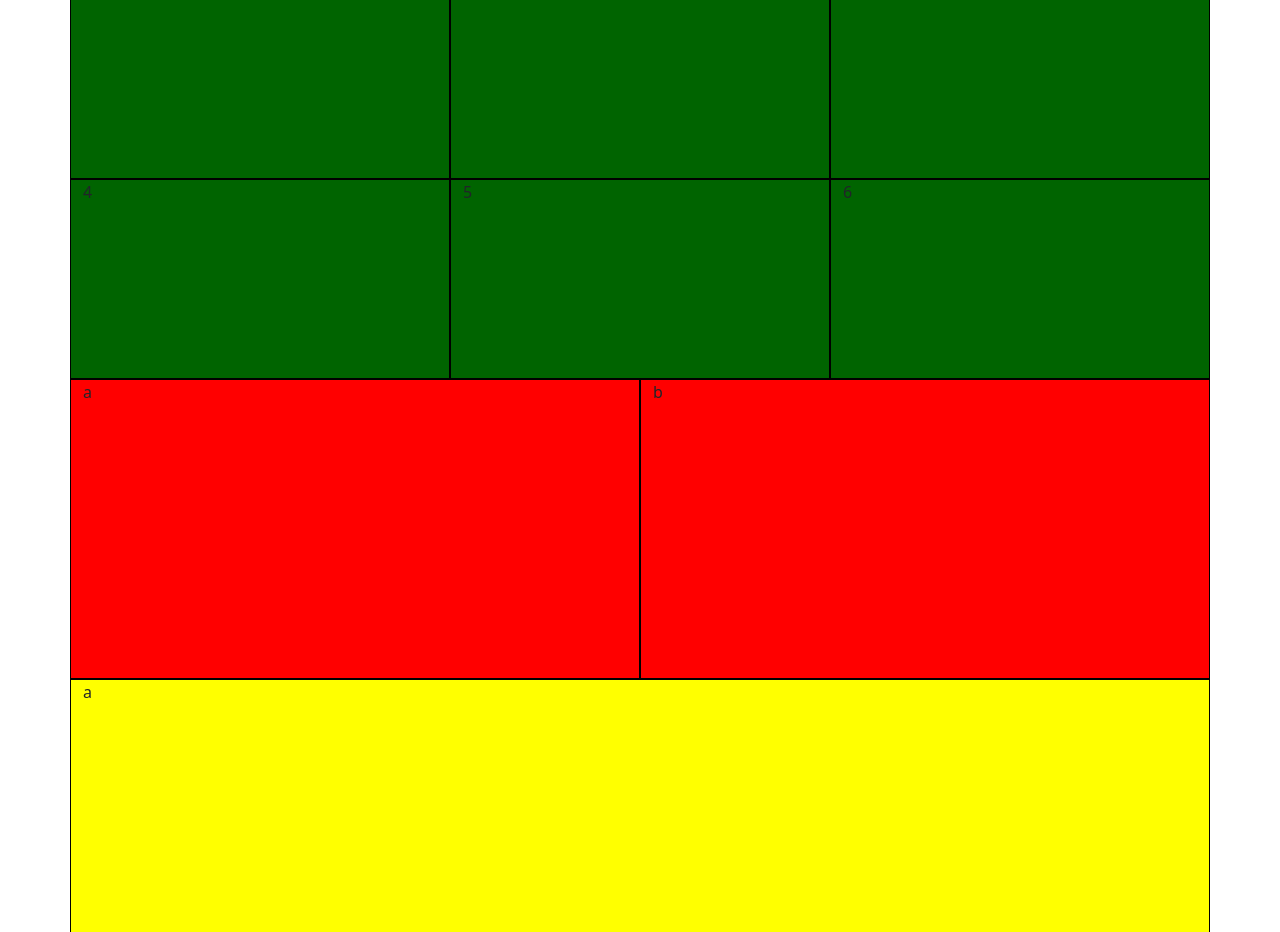
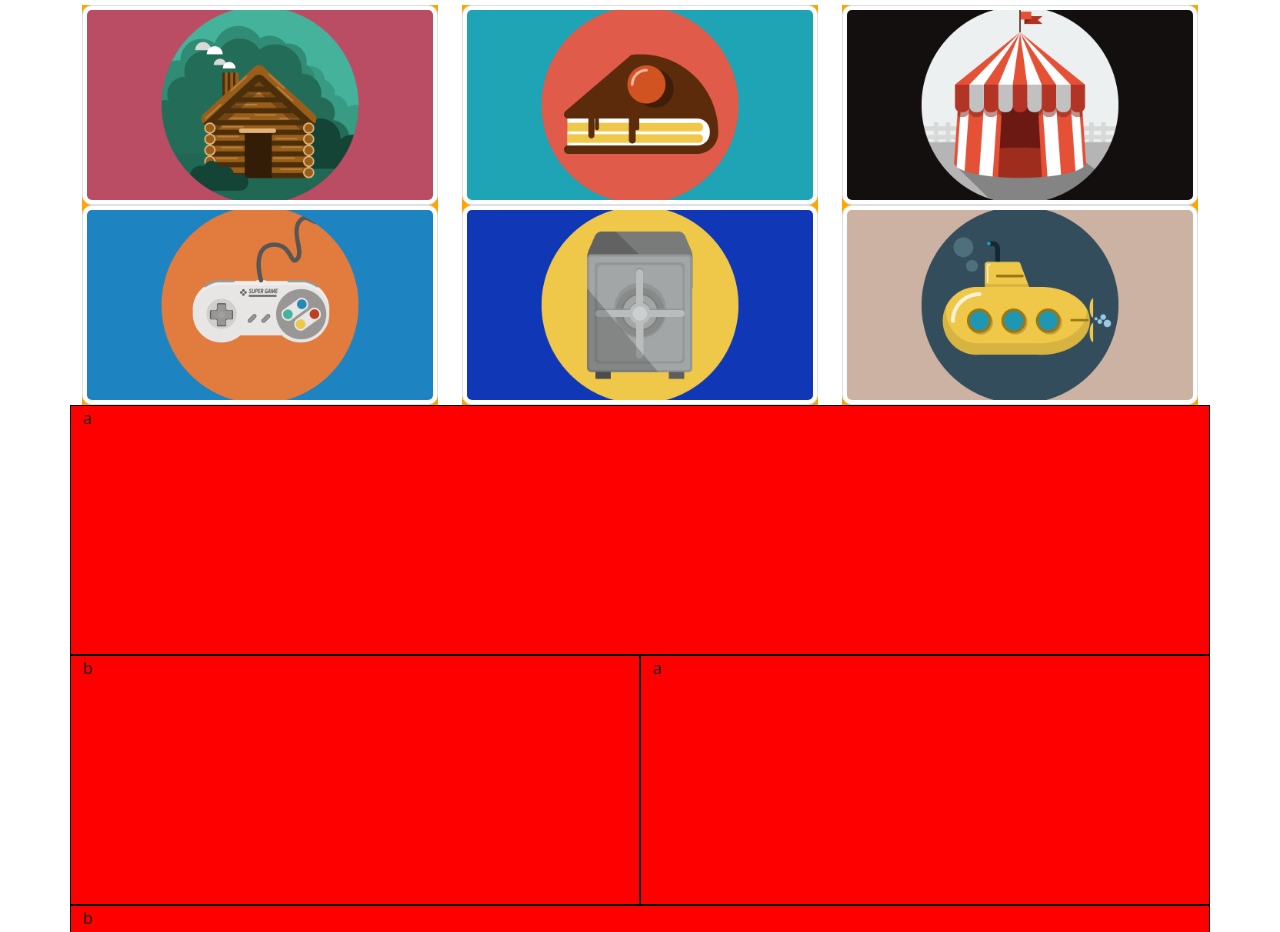
Before and after one commit to Jacopofede89/html-css-bootstrap-freelancer, a plain HTML site: page index.html in a window 1280 px wide. Shown: the part 477-1409 px from the top of the page. Drawn offline with nearby package versions, Linux system fonts and the light colour scheme.

Commit message:
sviluppo

```diff
--- a/index.html
+++ b/index.html
@@ -5,6 +5,7 @@
     <meta http-equiv="X-UA-Compatible" content="IE=edge">
     <meta name="viewport" content="width=device-width, initial-scale=1.0">
     <link rel="stylesheet" href="style.css">
+    <link rel="stylesheet" href="https://cdnjs.cloudflare.com/ajax/libs/font-awesome/5.15.4/css/all.min.css">
     <link href="https://cdn.jsdelivr.net/npm/bootstrap@5.1.3/dist/css/bootstrap.min.css" rel="stylesheet" integrity="sha384-1BmE4kWBq78iYhFldvKuhfTAU6auU8tT94WrHftjDbrCEXSU1oBoqyl2QvZ6jIW3" crossorigin="anonymous">
     <title>Document</title>
 </head>
@@ -24,22 +25,55 @@
 
     <div class="container" id="portfolio">
         <div class="row">
-            <h1>Portfolio</h1>
+            <h1>PORTFOLIO</h1>
+            <h2><i class="fas fa-star"></i></h2>
         </div>
         <div class="row">
-            <div class="col-sm-12 col-md-6 col-lg-4">1</div>
-            <div class="col-sm-12 col-md-6 col-lg-4">2</div>
-            <div class="col-sm-12 col-md-6 col-lg-4">3</div>
-            <div class="col-sm-12 col-md-6 col-lg-4">4</div>
-            <div class="col-sm-12 col-md-6 col-lg-4">5</div>
-            <div class="col-sm-12 col-md-6 col-lg-4">6</div>
+            <div class="col-sm-12 col-md-6 col-lg-4">
+                <div class="contenuto">
+                    <img src="img/cabin.png" class="img-thumbnail" alt="...">
+                </div>
+            </div>
+            <div class="col-sm-12 col-md-6 col-lg-4">
+                <div class="contenuto">
+                    <img src="img/cake.png" class="img-thumbnail" alt="...">
+
+                </div>
+            </div>
+            <div class="col-sm-12 col-md-6 col-lg-4">
+                <div class="contenuto">
+                    <img src="img/circus.png" class="img-thumbnail" alt="...">
+
+                </div>
+            </div>
+            <div class="col-sm-12 col-md-6 col-lg-4">
+                <div class="contenuto">
+                    <img src="img/game.png" class="img-thumbnail" alt="...">
+
+                </div>
+            </div>
+            <div class="col-sm-12 col-md-6 col-lg-4">
+                <div class="contenuto">
+                    <img src="img/safe.png" class="img-thumbnail" alt="...">
+
+                </div>
+            </div>
+            <div class="col-sm-12 col-md-6 col-lg-4">
+                <div class="contenuto">
+                    <img src="img/submarine.png" class="img-thumbnail" alt="...">
+
+                </div>
+            </div>
         </div>
 
     </div>
     <div class="container" id="about">
+
         <div class="row">
-            <div class="col-sm-6 col-md-6 col-lg-6">a</div>
-            <div class="col-sm-6 col-md-6 col-lg-6">b</div>
+            <div class="col-sm-12 col-md-12 col-lg-12">a</div>
+            <div class="col-sm-12 col-md-6 col-lg-6">b</div>
+            <div class="col-sm-12 col-md-6 col-lg-6">a</div>
+            <div class="col-sm-12 col-md-12 col-lg-12">b</div>
         </div>
     </div>
     <div class="container" id="contact">
@@ -52,7 +86,6 @@
             <div class="col-sm-12 col-md-4 col-lg-4">a</div>
             <div class="col-sm-12 col-md-4 col-lg-4">b</div>
             <div class="col-sm-12 col-md-4 col-lg-4">c</div>
-
         </div>
     </div>
     <div class="container" id="footer">
--- a/style.css
+++ b/style.css
@@ -1,6 +1,6 @@
 
 #header div[class^="col-"] {
-    height: 100px;
+    height: 80px;
     background-color: pink;
     border: solid 1px black;
 }
@@ -15,14 +15,38 @@
     text-align: center;
 }
 
+ h2 {
+    text-align: center;
+}
+
+
+h2:before, h2:after {
+    content:"\00a0\00a0\00a0\00a0\00a0";
+    text-decoration:line-through;
+}
+
+}
+
 #portfolio div[class^="col-"] {
     height: 200px;
     background-color: darkgreen;
     border: solid 1px black;
 }
 
+.contenuto{
+    height: 200px;
+    background-color: orange;
+}
+
+.contenuto img{
+    width: 100%;
+    height: 100%;
+    border-radius: 10px;
+    object-fit: cover;
+}
+
 #about div[class^="col-"] {
-    height: 300px;
+    height: 250px;
     background-color: red;
     border: solid 1px black;
 
```
Also changed, not shown: img/avatar.svg (added), img/cabin.png (added), img/cake.png (added), img/circus.png (added), img/game.png (added), img/safe.png (added), img/submarine.png (added), 1 other file.
